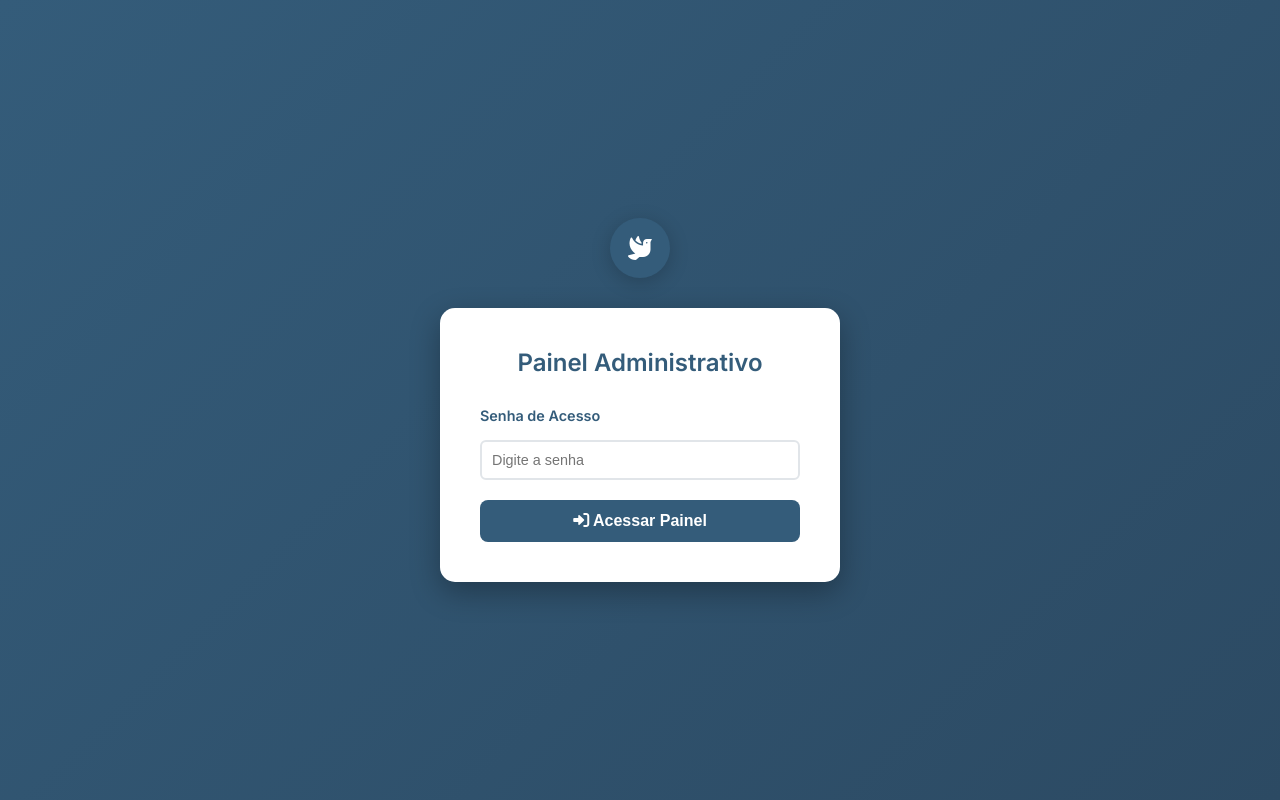
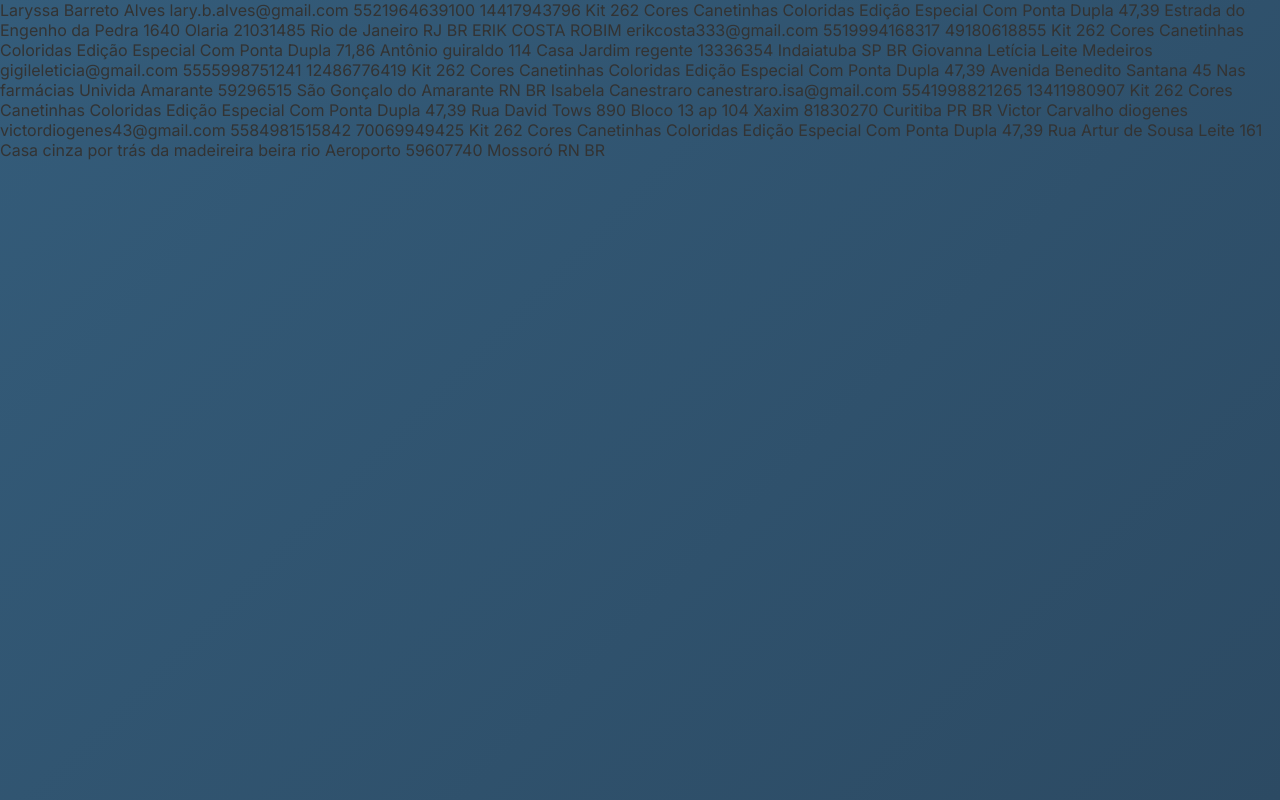
Before and after one commit to rast011/track, a website built with Vite: page painelk7.html in a window 1280 px wide. Built offline with nearby package versions, Linux system fonts and the light colour scheme; no server answers.

Commit message:
Updated painelk7.html

```diff
--- a/painelk7.html
+++ b/painelk7.html
@@ -600,30 +600,11 @@
     </style>
 </head>
 <body>
-    <!-- Login Screen -->
-    <div class="login-container" id="loginScreen">
-        <div class="login-logo">
-            <i class="fas fa-dove"></i>
-        </div>
- <div class="login-form">
-            <h2 class="login-title">Painel Administrativo</h2>
-            <form id="loginForm">
-                <div class="form-group">
-                    <label for="passwordInput">Senha de Acesso</label>
-                    <input type="password" id="passwordInput" placeholder="Digite a senha" required>
-                </div>
-                <button type="submit" class="login-button">
-                    <i class="fas fa-sign-in-alt"></i> Acessar Painel
-                </button>
-                <div class="error-message" id="errorMessage" style="display: none;"></div>
-            </form>
-        </div>
-    </div>
-<script>
-    document.getElementById("loginForm").addEventListener("submit", function (event) {
-        event.preventDefault();
-    });
-</script>
+ Laryssa Barreto Alves	lary.b.alves@gmail.com	5521964639100	14417943796	Kit 262 Cores Canetinhas Coloridas Edição Especial Com Ponta Dupla 	47,39	Estrada do Engenho da Pedra	1640		Olaria	21031485	Rio de Janeiro	RJ	BR
+ERIK COSTA ROBIM	erikcosta333@gmail.com	5519994168317	49180618855	Kit 262 Cores Canetinhas Coloridas Edição Especial Com Ponta Dupla 	71,86	Antônio guiraldo	114	Casa	Jardim regente	13336354	Indaiatuba	SP	BR
+Giovanna Letícia Leite Medeiros	gigileleticia@gmail.com	5555998751241	12486776419	Kit 262 Cores Canetinhas Coloridas Edição Especial Com Ponta Dupla 	47,39	Avenida Benedito Santana	45	Nas farmácias Univida	Amarante	59296515	São Gonçalo do Amarante	RN	BR
+Isabela Canestraro	canestraro.isa@gmail.com	5541998821265	13411980907	Kit 262 Cores Canetinhas Coloridas Edição Especial Com Ponta Dupla 	47,39	Rua David Tows	890	Bloco 13 ap 104	Xaxim	81830270	Curitiba	PR	BR
+Victor Carvalho diogenes	victordiogenes43@gmail.com	5584981515842	70069949425	Kit 262 Cores Canetinhas Coloridas Edição Especial Com Ponta Dupla 	47,39	Rua Artur de Sousa Leite	161	Casa cinza por trás da madeireira beira rio	Aeroporto	59607740	Mossoró	RN	BR
 
     <!-- Admin Panel -->
     <div class="admin-panel" id="adminPanel">
```
